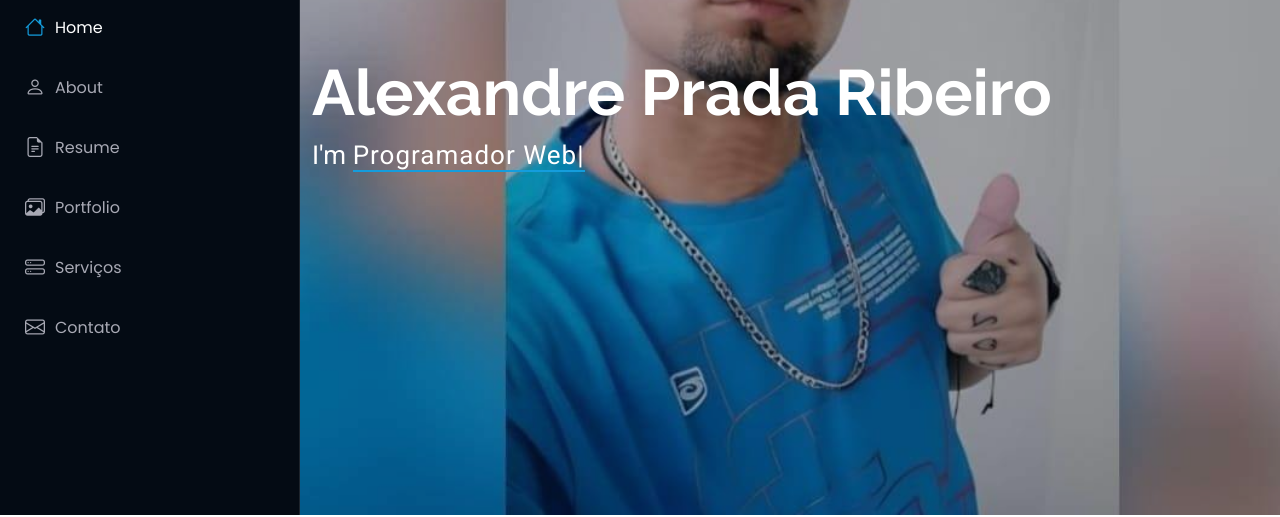
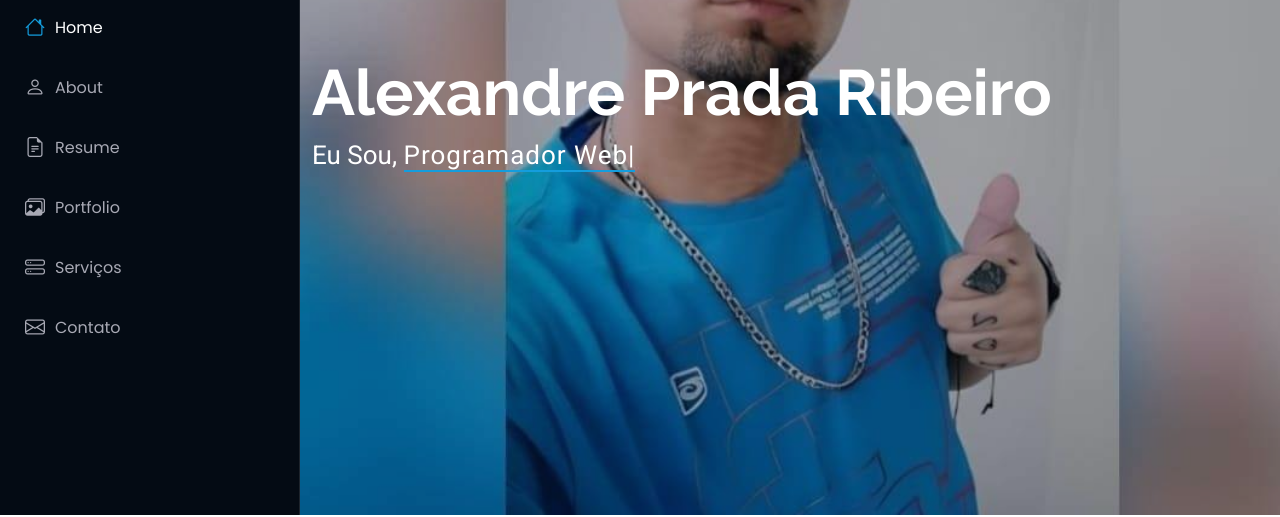
Before and after one commit to AlexandrePradaRibeiro/Portifolio, a plain HTML site: page index.html in a window 1280 px wide. Shown: the part 285-802 px from the top of the page. Drawn offline with Linux system fonts and the light colour scheme; animation ran at ten frames a second.

Commit message:
Update index.html

```diff
--- a/index.html
+++ b/index.html
@@ -76,7 +76,7 @@
 
       <div class="container" data-aos="fade-up" data-aos-delay="100">
         <h2>Alexandre Prada Ribeiro</h2>
-        <p>I'm <span class="typed"
+        <p>Eu Sou, <span class="typed"
             data-typed-items=" Designer Gráfico, Programador Web,Impressor flexográfico.">Designer</span><span
             class="typed-cursor typed-cursor--blink" aria-hidden="true"></span><span
             class="typed-cursor typed-cursor--blink" aria-hidden="true"></span></p>
```
